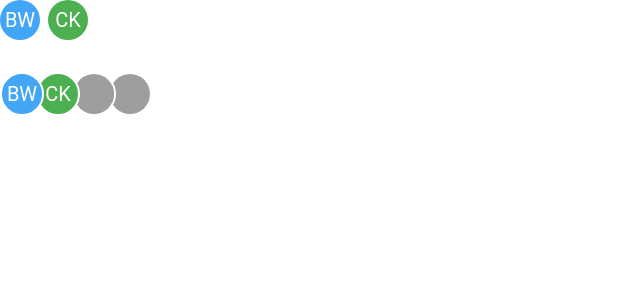
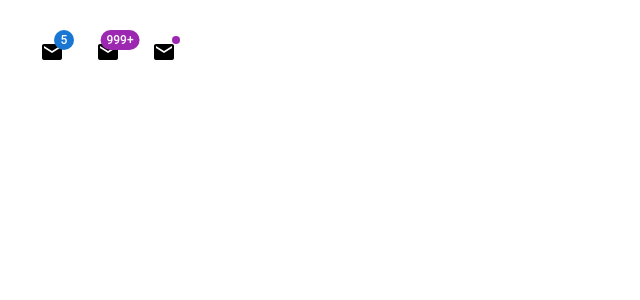
Before and after one commit to abhilashsethi/react-mui-demo, a React (Create React App) app: page / in a window 1280 px wide. Shown: the top 300 px of the page, without its empty margins (0-640 px from the left). Built offline with nearby package versions, Linux system fonts and the light colour scheme; grey boxes are pictures that could not be loaded.

Commit message:
MuiBadge

```diff
--- a/src/App.tsx
+++ b/src/App.tsx
@@ -18,6 +18,7 @@
 // import MuiRadioButton from "./components/MuiRadioButton";
 
 import MuiAvatar from "./components/MuiAvatar";
+import MuiBadge from "./components/MuiBadge";
 import MuiBottomNavigation from "./components/MuiBottomNavigation";
 import MuiSpeedDial from "./components/MuiSpeedDial";
 
@@ -43,7 +44,8 @@
 			{/* <MuiDrawer /> */}
 			{/* <MuiSpeedDial /> */}
 			{/* <MuiBottomNavigation /> */}
-			<MuiAvatar />
+			{/* <MuiAvatar /> */}
+			<MuiBadge />
 		</div>
 	);
 }
--- /dev/null
+++ b/src/components/MuiBadge.tsx
@@ -0,0 +1,21 @@
+import React from "react";
+import { Stack, Badge } from "@mui/material";
+import MailIcon from "@mui/icons-material/Mail";
+
+const MuiBadge = () => {
+	return (
+		<Stack spacing={4} m={5} direction={"row"}>
+			<Badge badgeContent={5} color="primary">
+				<MailIcon />
+			</Badge>
+			<Badge badgeContent={1000} color="secondary" max={999}>
+				<MailIcon />
+			</Badge>
+			<Badge variant="dot" color="secondary" max={999}>
+				<MailIcon />
+			</Badge>
+		</Stack>
+	);
+};
+
+export default MuiBadge;
```
